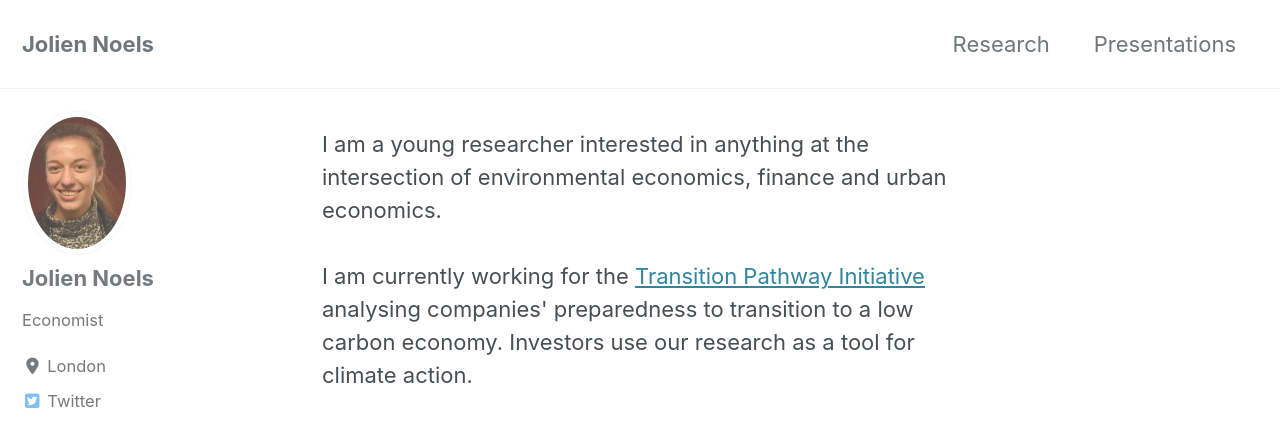
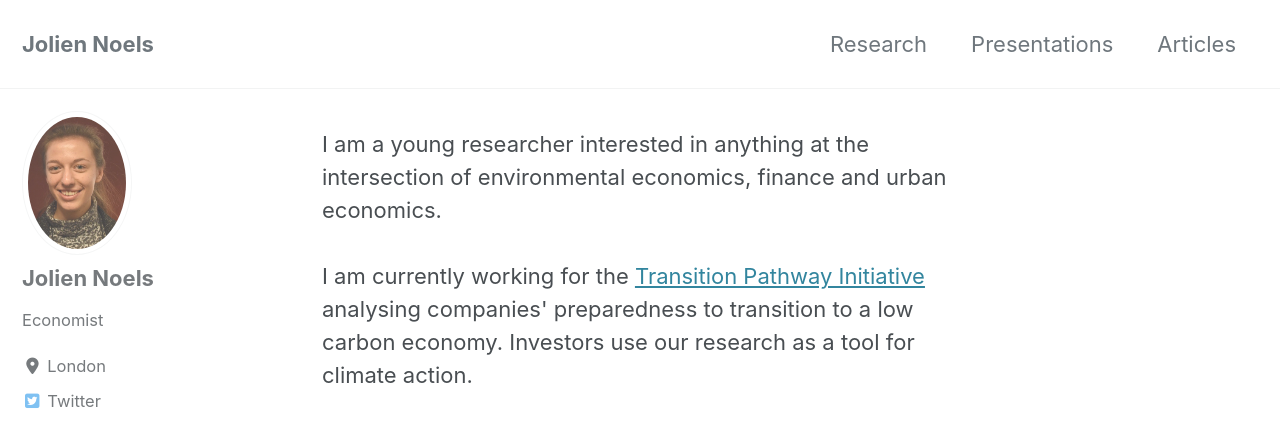
Before and after one commit to JolienNoels/joliennoels.github.io, a Jekyll site: the page built from index.html, in a window 1280 px wide and 900 px high. Shown: the top 447 px of the window. Built offline with Jekyll 4.4.1, drawn with Linux system fonts in a browser that asks for light colours; cached includes are drawn as plain includes; nearby versions of some CDN libraries; the list of posts is cut into pages by our own code.

Commit message:
Update navigation.yml

```diff
--- a/_data/navigation.yml
+++ b/_data/navigation.yml
@@ -4,6 +4,8 @@ main:
     url: /research/
   - title: "Presentations"
     url: /presentations/
+  - title: "Articles"
+    url: /articles/
   # - title: "Sample Posts"
   #   url: /year-archive/
   # - title: "Sample Collections"
```
